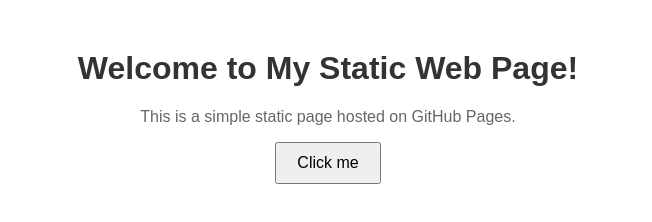
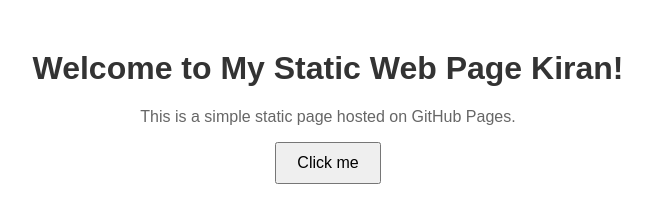
Before and after one commit to nimmagadda-phanindra/github-page, a plain HTML site: page index.html in a window 1280 px wide. Shown: the whole page, without its empty margins (312-964 px from the left). Drawn offline with Linux system fonts and the light colour scheme.

Commit message:
Update index.html

```diff
--- a/index.html
+++ b/index.html
@@ -7,7 +7,7 @@
   <link rel="stylesheet" href="style.css">
 </head>
 <body>
-  <h1>Welcome to My Static Web Page!</h1>
+  <h1>Welcome to My Static Web Page Kiran!</h1>
   <p>This is a simple static page hosted on GitHub Pages.</p>
   <button onclick="showMessage()">Click me</button>
   <p id="message"></p>
```
